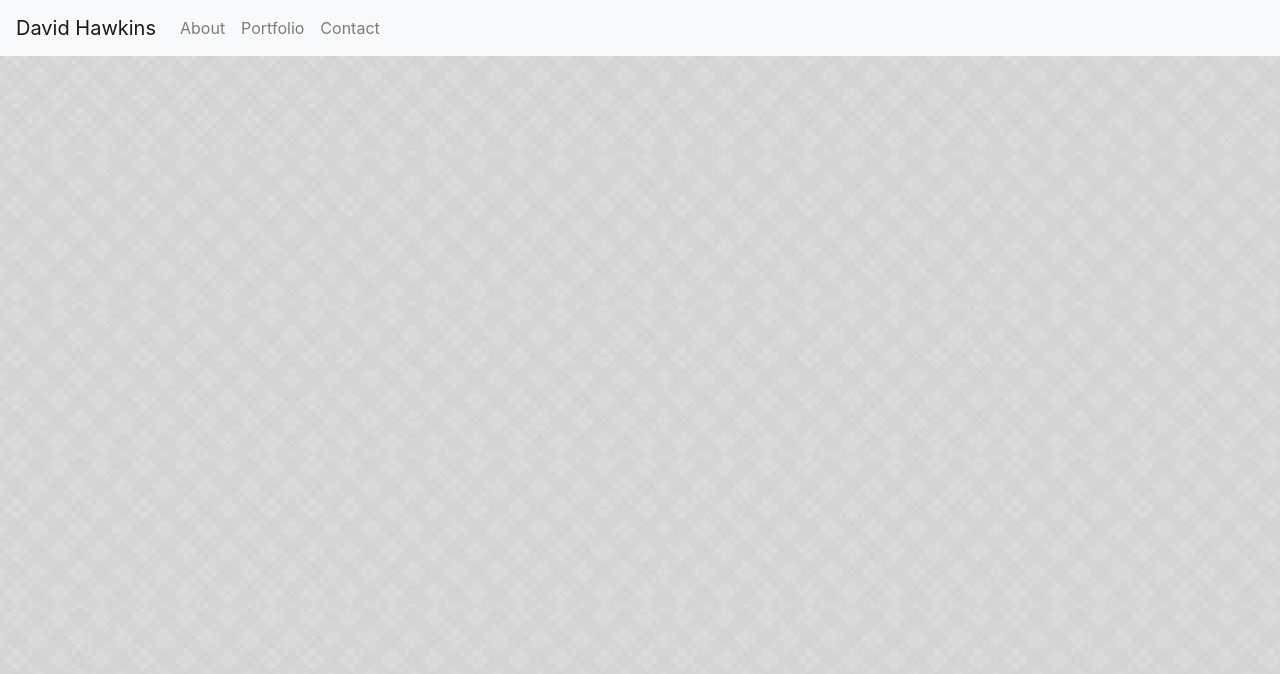
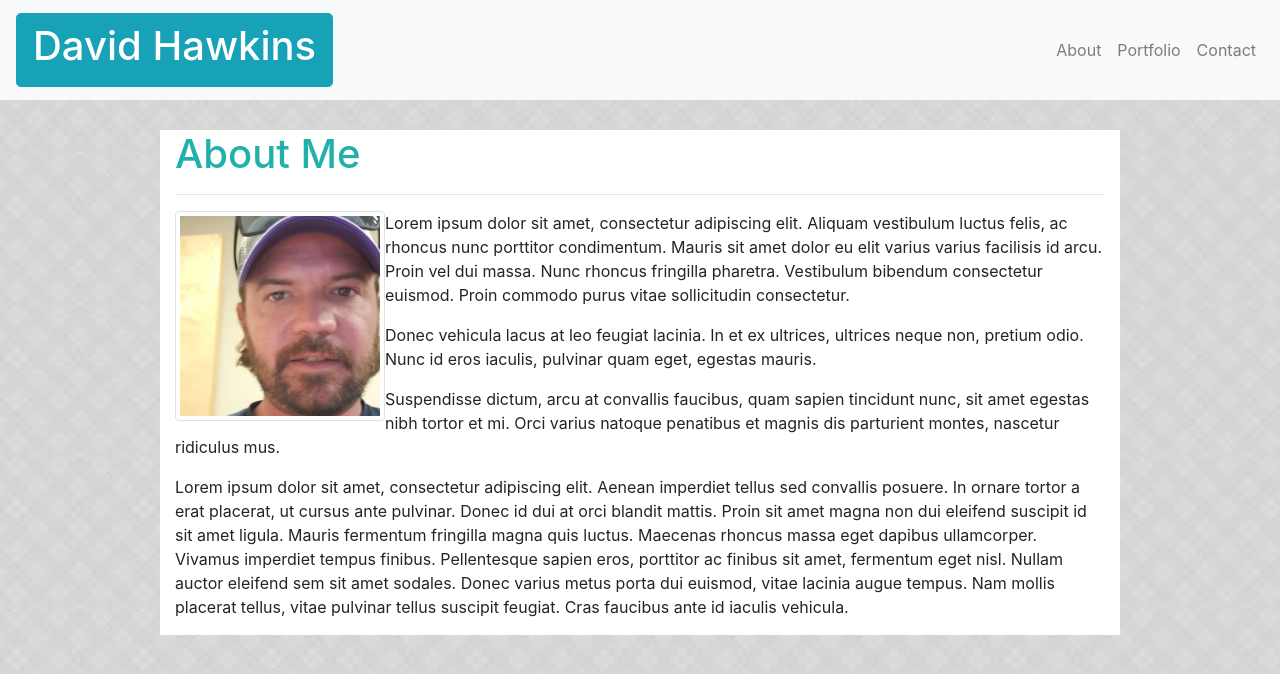
Before and after one commit to dhawkins01/Bootstrap-Portfolio, a plain HTML site: page index.html in a window 1280 px wide. Drawn offline with nearby package versions, Linux system fonts and the light colour scheme.

Commit message:
progress on about me page

```diff
--- a/assets/css/style.css
+++ b/assets/css/style.css
@@ -1,3 +1,13 @@
 body {
     background-image: url(../images/bg.jpeg)
 }
+
+.wrapper {
+    background-color: white;
+    max-width: 960px;
+    margin-top: 30px;
+}
+
+.wrapper h1 {
+    color: lightseagreen;
+}
--- a/index.html
+++ b/index.html
@@ -1,22 +1,28 @@
 <!DOCTYPE html>
 <html lang="en">
+
 <head>
     <meta charset="UTF-8">
     <meta name="viewport" content="width=device-width, initial-scale=1.0">
     <meta http-equiv="X-UA-Compatible" content="ie=edge">
     <title>About Me</title>
-    <link rel="stylesheet" href="https://stackpath.bootstrapcdn.com/bootstrap/4.3.1/css/bootstrap.min.css" crossorigin="anonymous">
+    <link rel="stylesheet" href="https://stackpath.bootstrapcdn.com/bootstrap/4.3.1/css/bootstrap.min.css"
+        crossorigin="anonymous">
     <link rel="stylesheet" href="assets/css/style.css">
 </head>
+
 <body>
 
     <!-- Nav bar start -->
-    <nav class="navbar navbar-expand-lg navbar-light bg-light">
-        <a class="navbar-brand" href="#">David Hawkins</a>
-        <button class="navbar-toggler" type="button" data-toggle="collapse" data-target="#navbarNavAltMarkup" aria-controls="navbarNavAltMarkup" aria-expanded="false" aria-label="Toggle navigation">
+    <nav class="navbar navbar-expand-lg navbar-light bg-light ">
+        <a class="navbar-brand" href="#"><button type="button" class="btn btn-info btn-lg">
+                <h1>David Hawkins</h1>
+            </button></a>
+        <button class="navbar-toggler" type="button" data-toggle="collapse" data-target="#navbarNavAltMarkup"
+            aria-controls="navbarNavAltMarkup" aria-expanded="false" aria-label="Toggle navigation">
             <span class="navbar-toggler-icon"></span>
         </button>
-        <div class="collapse navbar-collapse" id="navbarNavAltMarkup">
+        <div class="collapse navbar-collapse justify-content-end" id="navbarNavAltMarkup">
             <div class="navbar-nav">
                 <a class="nav-item nav-link" href="index.html">About</a>
                 <a class="nav-item nav-link" href="portfolio.html">Portfolio</a>
@@ -30,11 +36,61 @@
 
     <!-- Main content -->
 
+    <div class="container mt-30 wrapper">
+        <div class="row">
+            <div class="col">
+                <h1>About Me</h1>
+                <hr>
+            </div>
+
+        </div>
+        <div class="row">
+            <div class="col">
+                <img src="assets/images/pic2.jpg" alt="Me" class="img-thumbnail float-left">
+                <p>
+                    Lorem ipsum dolor sit amet, consectetur adipiscing elit. Aliquam vestibulum luctus felis, ac rhoncus
+                    nunc porttitor condimentum. Mauris sit amet dolor eu elit varius varius facilisis id arcu. Proin vel
+                    dui massa. Nunc rhoncus fringilla pharetra. Vestibulum bibendum consectetur euismod. Proin commodo
+                    purus vitae sollicitudin consectetur.
+                </p>
+
+                <p>
+                    Donec vehicula lacus at leo feugiat lacinia. In et ex ultrices, ultrices neque non, pretium odio.
+                    Nunc id eros iaculis, pulvinar quam eget, egestas mauris.
+                </p>
+
+                <p>
+                    Suspendisse dictum, arcu at convallis faucibus, quam sapien tincidunt nunc, sit amet egestas nibh
+                    tortor et mi. Orci varius natoque penatibus et magnis dis parturient montes, nascetur ridiculus mus.
+                </p>
+                <p>
+                    Lorem ipsum dolor sit amet, consectetur adipiscing elit. Aenean imperdiet tellus sed convallis
+                    posuere. In ornare tortor a erat placerat, ut cursus ante pulvinar. Donec id dui at orci blandit
+                    mattis. Proin sit amet magna non dui eleifend suscipit id sit amet ligula. Mauris fermentum
+                    fringilla magna quis luctus. Maecenas rhoncus massa eget dapibus ullamcorper. Vivamus imperdiet
+                    tempus finibus. Pellentesque sapien eros, porttitor ac finibus sit amet, fermentum eget nisl. Nullam
+                    auctor eleifend sem sit amet sodales. Donec varius metus porta dui euismod, vitae lacinia augue
+                    tempus. Nam mollis placerat tellus, vitae pulvinar tellus suscipit feugiat. Cras faucibus ante id
+                    iaculis vehicula.
+                </p>
+
+
+            </div>
+        </div>
+    </div>
 
 
 
-    <script src="https://code.jquery.com/jquery-3.3.1.slim.min.js" integrity="sha384-q8i/X+965DzO0rT7abK41JStQIAqVgRVzpbzo5smXKp4YfRvH+8abtTE1Pi6jizo" crossorigin="anonymous"></script>
-    <script src="https://cdnjs.cloudflare.com/ajax/libs/popper.js/1.14.7/umd/popper.min.js" integrity="sha384-UO2eT0CpHqdSJQ6hJty5KVphtPhzWj9WO1clHTMGa3JDZwrnQq4sF86dIHNDz0W1" crossorigin="anonymous"></script>
-    <script src="https://stackpath.bootstrapcdn.com/bootstrap/4.3.1/js/bootstrap.min.js" integrity="sha384-JjSmVgyd0p3pXB1rRibZUAYoIIy6OrQ6VrjIEaFf/nJGzIxFDsf4x0xIM+B07jRM" crossorigin="anonymous"></script>
+
+    <script src="https://code.jquery.com/jquery-3.3.1.slim.min.js"
+        integrity="sha384-q8i/X+965DzO0rT7abK41JStQIAqVgRVzpbzo5smXKp4YfRvH+8abtTE1Pi6jizo"
+        crossorigin="anonymous"></script>
+    <script src="https://cdnjs.cloudflare.com/ajax/libs/popper.js/1.14.7/umd/popper.min.js"
+        integrity="sha384-UO2eT0CpHqdSJQ6hJty5KVphtPhzWj9WO1clHTMGa3JDZwrnQq4sF86dIHNDz0W1"
+        crossorigin="anonymous"></script>
+    <script src="https://stackpath.bootstrapcdn.com/bootstrap/4.3.1/js/bootstrap.min.js"
+        integrity="sha384-JjSmVgyd0p3pXB1rRibZUAYoIIy6OrQ6VrjIEaFf/nJGzIxFDsf4x0xIM+B07jRM"
+        crossorigin="anonymous"></script>
 </body>
+
 </html>
```
Also changed, not shown: assets/images/pic2.jpg (added). Lines whose indentation alone changed are shown as unchanged.
